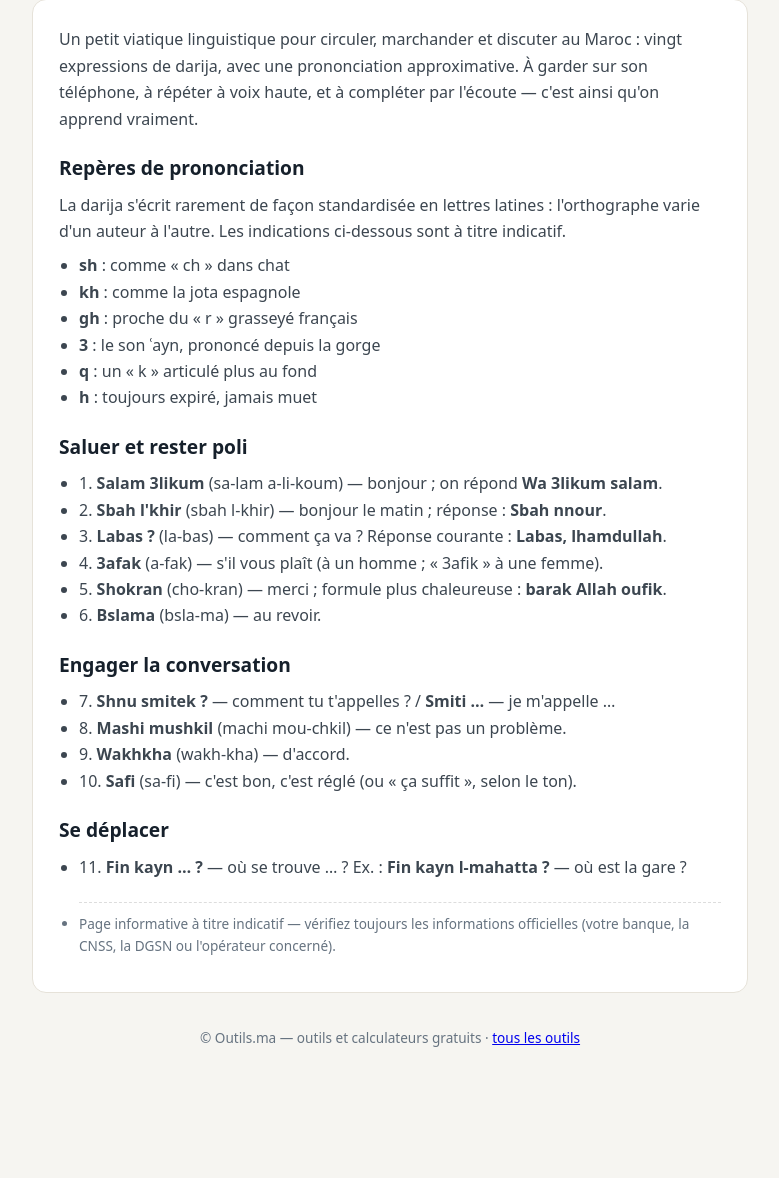
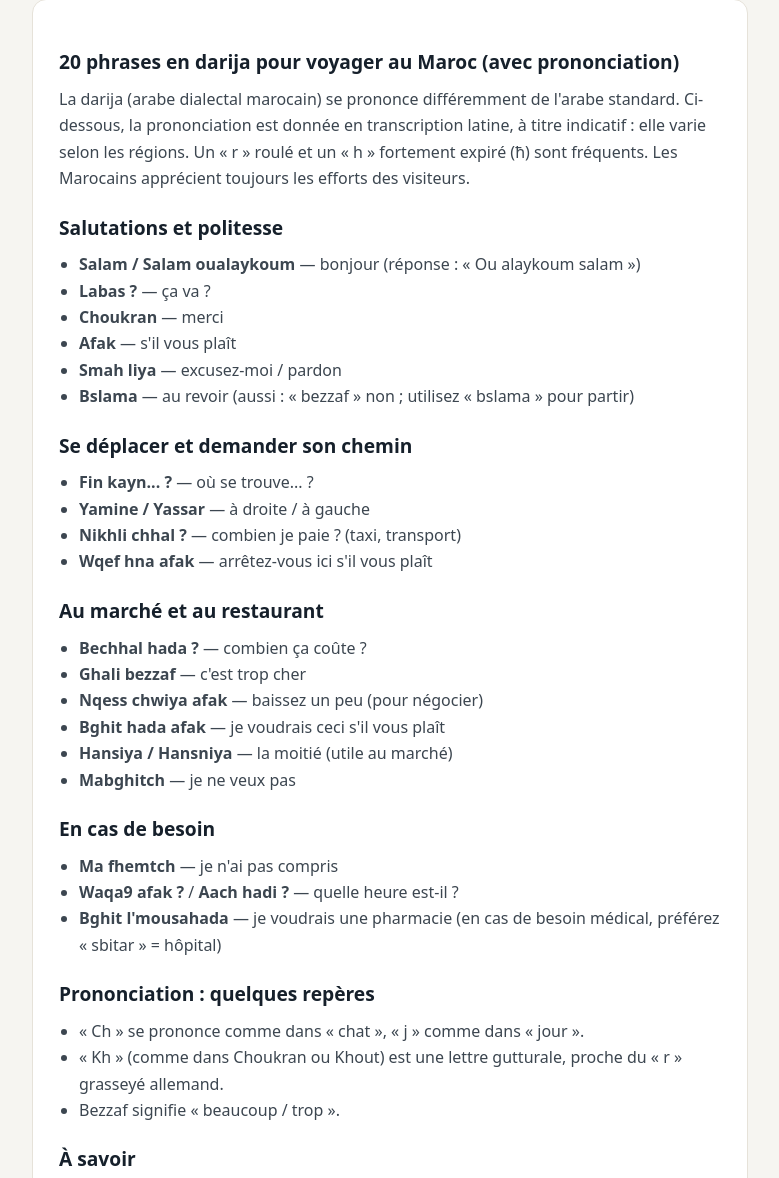
Before and after one commit to Hakersbkk/outils-maroc, a plain HTML site: page phrases-darija-touristes/index.html in a window 1280 px wide. Shown: the part 65-1243 px from the top of the page, without its empty margins (250-1029 px from the left). Before the commit the page ends 1176 px from the top, so only its background shows below. Drawn offline with Linux system fonts and the light colour scheme.

Commit message:
publish phrases-darija-touristes/index.html

```diff
--- a/phrases-darija-touristes/index.html
+++ b/phrases-darija-touristes/index.html
@@ -3,6 +3,7 @@
 <head>
 <meta charset="utf-8"><meta name="viewport" content="width=device-width, initial-scale=1">
 <title>20 phrases en darija pour voyager au Maroc (avec prononciation)</title><meta name="description" content="Les phrases utiles en darija marocaine pour les voyageurs : salutations, prix, marché, transports.">
+<script type="application/ld+json">{"@context":"https://schema.org","@type":"WebApplication","name":"20 phrases en darija pour voyager au Maroc (avec prononciation)","url":"https://hakersbkk.github.io/outils-maroc/","applicationCategory":"UtilityApplication","operatingSystem":"Any","offers":{"@type":"Offer","price":"0"}}</script>
 <meta name="robots" content="index,follow">
 <style>
 *{box-sizing:border-box;margin:0}body{font-family:system-ui,"Segoe UI",Tahoma,sans-serif;color:#16202b;background:#f6f5f1;line-height:1.65}
@@ -18,41 +19,54 @@ textarea{resize:vertical}footer{color:#667380;font-size:.85rem;padding:18px 0 40
 </style></head><body><div class="wrap">
 <header><a href="/">Outils<span>.</span>ma</a> — outils gratuits pour le Maroc</header>
 <main>
-<p>Un petit viatique linguistique pour circuler, marchander et discuter au Maroc : vingt expressions de darija, avec une prononciation approximative. À garder sur son téléphone, à répéter à voix haute, et à compléter par l'écoute — c'est ainsi qu'on apprend vraiment.</p>
+<h2>20 phrases en darija pour voyager au Maroc (avec prononciation)</h2>
 
-<h2>Repères de prononciation</h2>
-<p>La darija s'écrit rarement de façon standardisée en lettres latines : l'orthographe varie d'un auteur à l'autre. Les indications ci-dessous sont à titre indicatif.</p>
+<p>La darija (arabe dialectal marocain) se prononce différemment de l'arabe standard. Ci-dessous, la prononciation est donnée en transcription latine, à titre indicatif : elle varie selon les régions. Un « r » roulé et un « h » fortement expiré (ħ) sont fréquents. Les Marocains apprécient toujours les efforts des visiteurs.</p>
+
+<h2>Salutations et politesse</h2>
 <ul>
-<li><strong>sh</strong> : comme « ch » dans chat</li>
-<li><strong>kh</strong> : comme la jota espagnole</li>
-<li><strong>gh</strong> : proche du « r » grasseyé français</li>
-<li><strong>3</strong> : le son ʿayn, prononcé depuis la gorge</li>
-<li><strong>q</strong> : un « k » articulé plus au fond</li>
-<li><strong>h</strong> : toujours expiré, jamais muet</li>
+<li><strong>Salam / Salam oualaykoum</strong> — bonjour (réponse : « Ou alaykoum salam »)</li>
+<li><strong>Labas ?</strong> — ça va ?</li>
+<li><strong>Choukran</strong> — merci</li>
+<li><strong>Afak</strong> — s'il vous plaît</li>
+<li><strong>Smah liya</strong> — excusez-moi / pardon</li>
+<li><strong>Bslama</strong> — au revoir (aussi : « bezzaf » non ; utilisez « bslama » pour partir)</li>
 </ul>
 
-<h2>Saluer et rester poli</h2>
+<h2>Se déplacer et demander son chemin</h2>
 <ul>
-<li>1. <strong>Salam 3likum</strong> (sa-lam a-li-koum) — bonjour ; on répond <strong>Wa 3likum salam</strong>.</li>
-<li>2. <strong>Sbah l'khir</strong> (sbah l-khir) — bonjour le matin ; réponse : <strong>Sbah nnour</strong>.</li>
-<li>3. <strong>Labas ?</strong> (la-bas) — comment ça va ? Réponse courante : <strong>Labas, lhamdullah</strong>.</li>
-<li>4. <strong>3afak</strong> (a-fak) — s'il vous plaît (à un homme ; « 3afik » à une femme).</li>
-<li>5. <strong>Shokran</strong> (cho-kran) — merci ; formule plus chaleureuse : <strong>barak Allah oufik</strong>.</li>
-<li>6. <strong>Bslama</strong> (bsla-ma) — au revoir.</li>
+<li><strong>Fin kayn... ?</strong> — où se trouve... ?</li>
+<li><strong>Yamine / Yassar</strong> — à droite / à gauche</li>
+<li><strong>Nikhli chhal ?</strong> — combien je paie ? (taxi, transport)</li>
+<li><strong>Wqef hna afak</strong> — arrêtez-vous ici s'il vous plaît</li>
 </ul>
 
-<h2>Engager la conversation</h2>
+<h2>Au marché et au restaurant</h2>
 <ul>
-<li>7. <strong>Shnu smitek ?</strong> — comment tu t'appelles ? / <strong>Smiti …</strong> — je m'appelle …</li>
-<li>8. <strong>Mashi mushkil</strong> (machi mou-chkil) — ce n'est pas un problème.</li>
-<li>9. <strong>Wakhkha</strong> (wakh-kha) — d'accord.</li>
-<li>10. <strong>Safi</strong> (sa-fi) — c'est bon, c'est réglé (ou « ça suffit », selon le ton).</li>
+<li><strong>Bechhal hada ?</strong> — combien ça coûte ?</li>
+<li><strong>Ghali bezzaf</strong> — c'est trop cher</li>
+<li><strong>Nqess chwiya afak</strong> — baissez un peu (pour négocier)</li>
+<li><strong>Bghit hada afak</strong> — je voudrais ceci s'il vous plaît</li>
+<li><strong>Hansiya / Hansniya</strong> — la moitié (utile au marché)</li>
+<li><strong>Mabghitch</strong> — je ne veux pas</li>
 </ul>
 
-<h2>Se déplacer</h2>
+<h2>En cas de besoin</h2>
 <ul>
-<li>11. <strong>Fin kayn … ?</strong> — où se trouve … ? Ex. : <strong>Fin kayn l-mahatta ?</strong> — où est la gare ?</li>
-<li
+<li><strong>Ma fhemtch</strong> — je n'ai pas compris</li>
+<li><strong>Waqa9 afak ?</strong> / <strong>Aach hadi ?</strong> — quelle heure est-il ?</li>
+<li><strong>Bghit l'mousahada</strong> — je voudrais une pharmacie (en cas de besoin médical, préférez « sbitar » = hôpital)</li>
+</ul>
+
+<h2>Prononciation : quelques repères</h2>
+<ul>
+<li>« Ch » se prononce comme dans « chat », « j » comme dans « jour ».</li>
+<li>« Kh » (comme dans Choukran ou Khout) est une lettre gutturale, proche du « r » grasseyé allemand.</li>
+<li>Bezzaf signifie « beaucoup / trop ».</li>
+</ul>
+
+<h2>À savoir</h2>
+<p>La darija varie d'une région à l'autre et mélange arabe, amazighe, français et espagnol. Dans les villes, le français est couramment compris ; dans certaines zones rurales, l'amazighe domine. Les tarifs (taxis, marché, services) changent régulièrement : à titre indicatif seulement, confirmez toujours le prix avant de monter dans un taxi ou d'acheter, et vérifiez les tarifs officiels en vigueur auprès des sources locales ou des autorités compétentes.</p>
 <p class="disc">Page informative à titre indicatif — vérifiez toujours les informations officielles (votre banque, la CNSS, la DGSN ou l'opérateur concerné).</p>
 </main>
 <footer>© Outils.ma — outils et calculateurs gratuits · <a href="/">tous les outils</a></footer>
```
